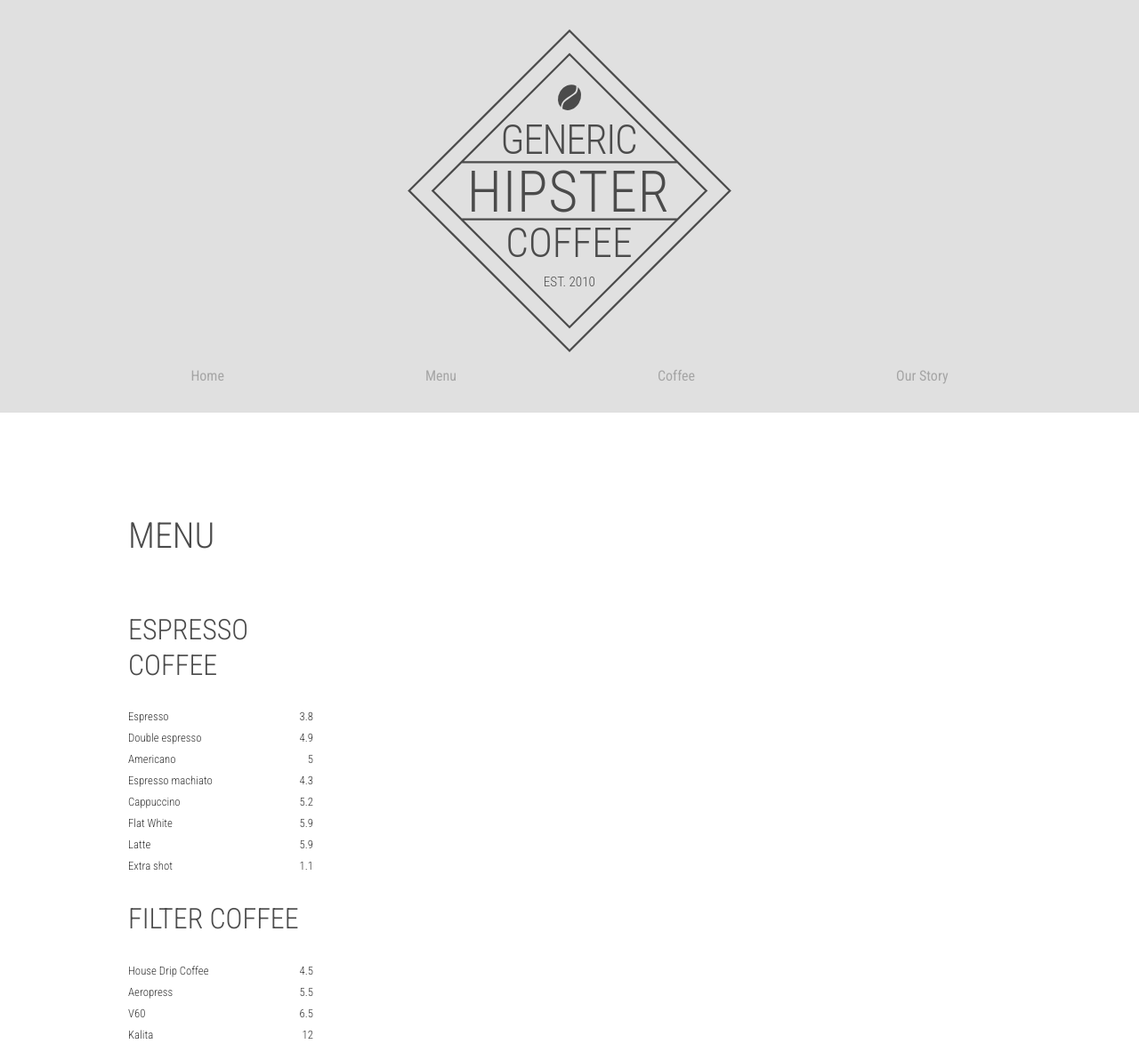
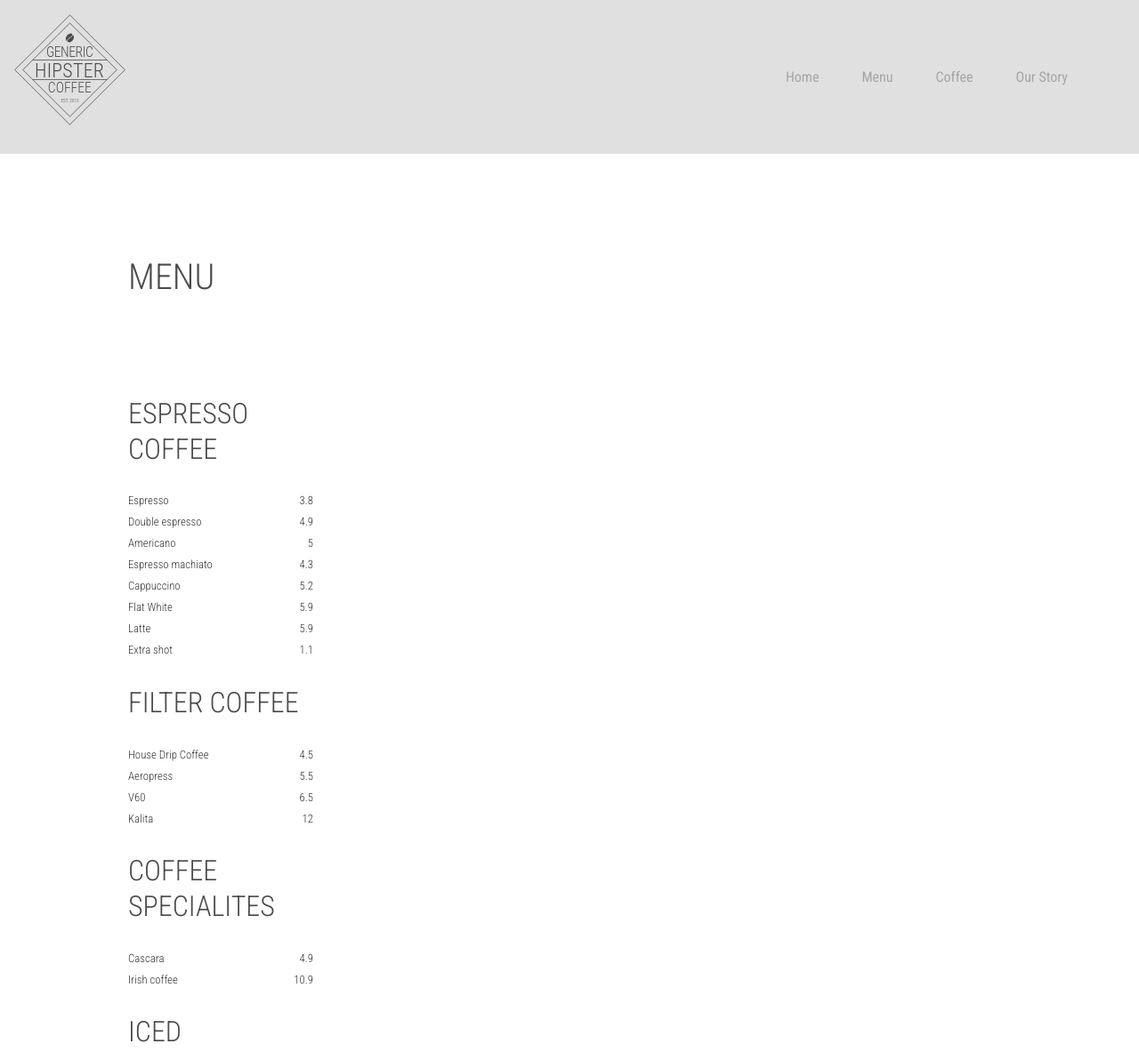
Before and after one commit to Vulturesman/generic-hipster-coffee, a website built with Vite: page _menu.html in a window 1280 px wide. Shown: the top 1183 px of the page at 89% size. Built offline with nearby package versions, Linux system fonts and the light colour scheme.

Commit message:
kat final

```diff
--- a/_menu.html
+++ b/_menu.html
@@ -24,6 +24,8 @@
     <main>
             <section class="menu__content">
             <h1 class="menu__main-heading">MENU</h1>
+                <div class="div-menu-content">
+                    <div class="menu__cards">
                         <div class="menu-card espresso">
                             <h2>ESPRESSO COFFEE</h2>
                             <div class="item">
@@ -58,8 +60,6 @@
                                 <p>Extra shot</p>
                                 <p>1.1</p>
                             </div>
-
-            </div>
                         <div class="menu-card filter">
                           <h2>FILTER COFFEE</h2>
                             <div class="item">
@@ -78,7 +78,7 @@
                                 <p>Kalita</p>
                                 <p>12</p>
                             </div>
-            </div>
+
                         <div class="menu-card special">
                           <h2>COFFEE SPECIALITES</h2>
                             <div class="item">
@@ -125,7 +125,6 @@
                                 <p>6.2</p>
                             </div>
 
-            </div>
                         <div class="menu-card hot">
                           <h2>HOT</h2>
                           <div class="item">
@@ -142,6 +141,7 @@
                           </div>
                         </div>
                     <div class="menu-card heading-2"><h2>NON-ALCOHOLIC BEVERAGES</h2></div>
+
                         <div class="menu-card lemonades">
                           <h2>LEMONADES</h2>
                             <div class="item">
@@ -164,7 +164,7 @@
                               <p>Tonic Thomas Henry</p>
                               <p>4.3</p>
                             </div>
-            </div>
+
                         <div class="menu-card water">
                           <h2>WATER</h2>
                           <div class="item">
@@ -177,6 +177,7 @@
                           </div>
                         </div>
                     <div class="menu-card heading-2"><h2>ALCOHOLIC BEVERAGES</h2></div>
+
                         <div class="menu-card beer">
                           <h2>BEER</h2>
                           <div class="item">
@@ -190,7 +191,6 @@
                           <div class="item">
                             <p>Cider Magnetic Apple</p>
                             <p>4.5</p>
-            </div>
                         </div>
                         <div class="menu-card white">
                           <h2>WHITE WINE</h2>
@@ -214,6 +214,8 @@
                               <p>3.5</p>
                           </div>
                         </div>
+
+
                         <div class="menu-card cocktails">
                           <h2>COCKTAILS</h2>
                           <div class="item">
@@ -272,6 +274,7 @@
                               <p>4.7</p>
                           </div>
                         </div>
+
                         <div class="menu-card eat">
                           <h2>SOMETHING TO EAT</h2>
                             <div class="item">
@@ -290,7 +293,7 @@
                                 <p>Super BLT Sandwich</p>
                                 <p>12.8</p>
                             </div>
-            </div>
+
                         <div class="menu-card sweets">
                           <h2>SWEETS</h2>
                             <div class="item">
@@ -308,6 +311,8 @@
                             <div class="item">
                                 <p>Tiramisu</p>
                                 <p>6</p>
+                            </div>
+                        </div>
                     </div>
                 </div>
 
--- a/src/scss/_header.scss
+++ b/src/scss/_header.scss
@@ -24,3 +24,24 @@ header{
                 }
             }
 }
+
+@media (min-width: 550px) {
+    header{
+      flex-direction: row;
+      justify-content: space-between;
+      width: 100%;
+      padding: 1rem;
+
+        img{
+            width: 10%;
+    }
+    .header__links{
+        display: flex;
+        flex-direction: row;
+        justify-content: flex-end;
+        gap: 3rem;
+        padding-right: 4rem;
+    }
+
+}
+}
--- a/src/scss/_menu.scss
+++ b/src/scss/_menu.scss
@@ -9,7 +9,8 @@
     line-height: 3.2rem;
   }
   .menu-image {
-    margin-bottom: -4rem;
+    margin-bottom: -10rem;
+    margin-top: 2rem;
   }
 }
 .menu-card {
@@ -24,3 +25,31 @@
     justify-content: space-between;
   }
 }
+
+@media (min-width: 550px){
+  .menu__content {
+    width: 100%;
+    display: flex;
+    flex-direction: row;
+    flex-wrap: wrap;
+    justify-content: space-between;
+    gap: 3rem;
+      .div-menu-content{
+        display: flex;
+        flex-direction: row;
+        flex-wrap: wrap;
+
+      }
+        .menu__cards{
+          width: 100%;
+          display: flex;
+          flex-direction: row;
+          gap: 7rem;
+          flex-wrap: wrap;
+          justify-content: space-between;
+          align-items: flex-start;
+    }
+
+
+  }
+}
```
Lines whose indentation alone changed are shown as unchanged.
